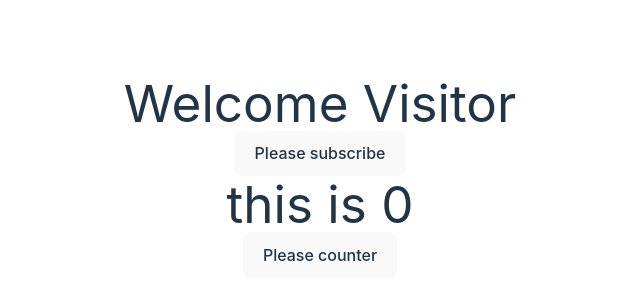
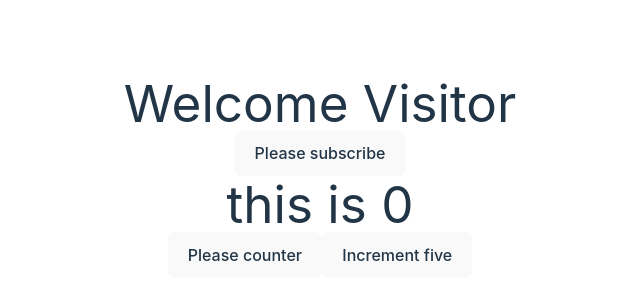
Before and after one commit to Pakman450/learning_react, a React (Vite) app in the folder my-project/: page / in a window 1280 px wide. Shown: the part 224-524 px from the top of the page, without its empty margins (320-960 px from the left). Built offline with nearby package versions, Linux system fonts and the light colour scheme.

Commit message:
feat: learning set state

```diff
--- a/my-project/src/components/Message.jsx
+++ b/my-project/src/components/Message.jsx
@@ -23,9 +23,66 @@ class Message extends Component{
     //this works because you aren't mutating the counter. you are just getting the previous value and reassigning the counter
     // value.
     changeCounter(){
+        // //this would change the counter value after it
+        // //console logs the counter value
+        // this.setState({
+        //     counter: this.state.counter + 1
+        // })
+        // console.log(this.state.counter)
+
+
+        //Here if you want to console log AFTER the counter value
+        //changes... You must add a call back function as a function parameter in the
+        //this set state method.
         this.setState({
             counter: this.state.counter + 1
-        })
+        },
+        //Whenever you want to execute code that shows the value AFTER the changed states
+        //of the counter.. do this..
+            () => {
+                console.log("callback func"+this.state.counter)
+            }
+        )
+
+        //this is asynchronous
+        console.log(this.state.counter)
+    }
+
+
+    //This is where you ACUTALLY increment fvie
+    //you have to pass in a function and not an object like shown above.
+    //If you want to edit th previous state and you want to
+    //call this function multiple times.
+    //Do it this way.
+    actuallyIncrementFive(){
+        this.setState((prevState)=>({
+            counter: prevState.counter +1
+        }))
+    }
+
+
+    incrementFive(){
+
+        //This doesn't actuallty increment five times
+        //because it combines these method calls into one
+        //for better perforamnce. React actually does this.
+        //not the javascript program.
+        //this.changeCounter()
+        //this.changeCounter()
+        //this.changeCounter()
+        //this.changeCounter()
+        //this.changeCounter()
+
+        this.actuallyIncrementFive()
+        this.actuallyIncrementFive()
+        this.actuallyIncrementFive()
+        this.actuallyIncrementFive()
+        this.actuallyIncrementFive()
+
+
+
+
+
     }
     render(){
         return(
@@ -34,6 +91,7 @@ class Message extends Component{
                 <button onClick={() => {this.changeMessage()}}>Please subscribe</button>
                 <h1> this is {this.state.counter}</h1>
                 <button onClick={() => {this.changeCounter()}}>Please counter</button>
+                <button onClick={() => {this.incrementFive()}}>Increment five</button>
 
             </div>
 
```
